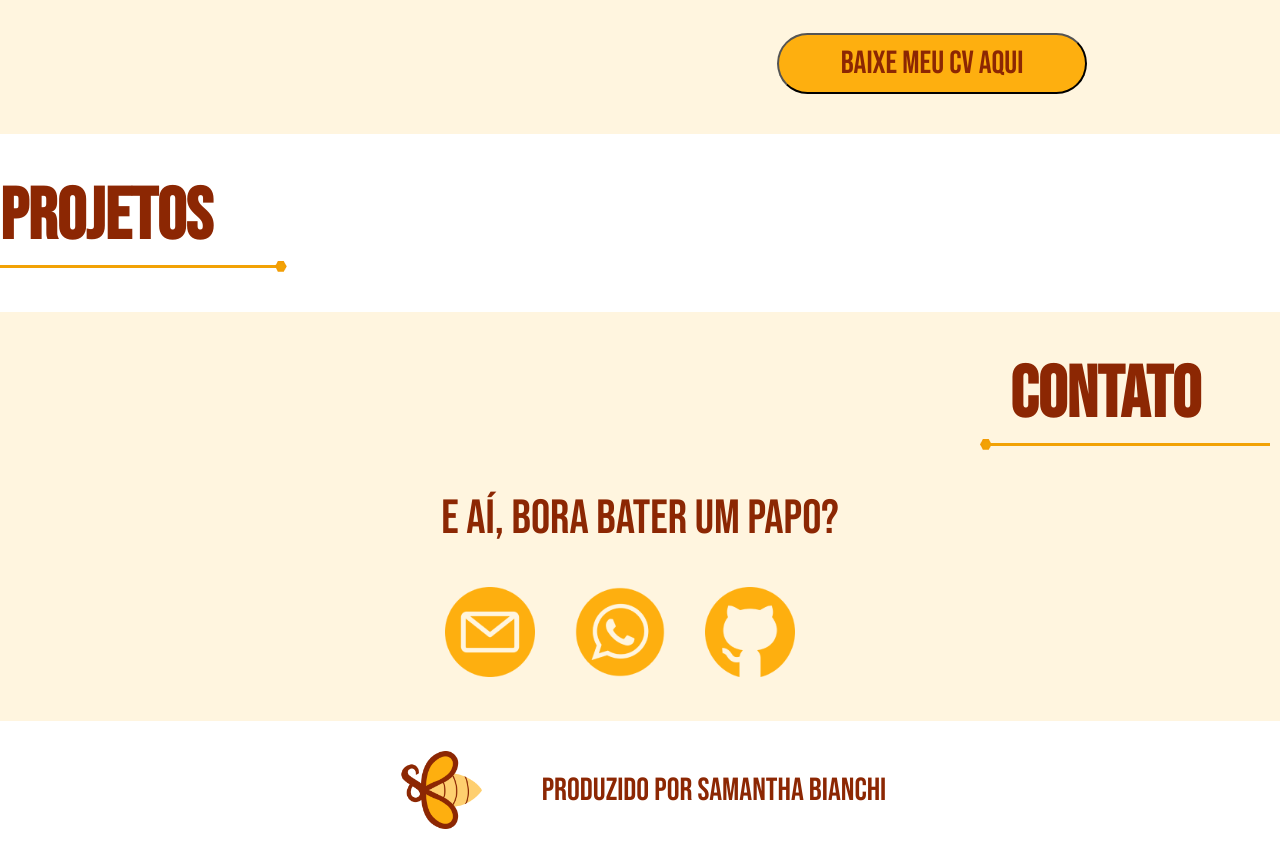
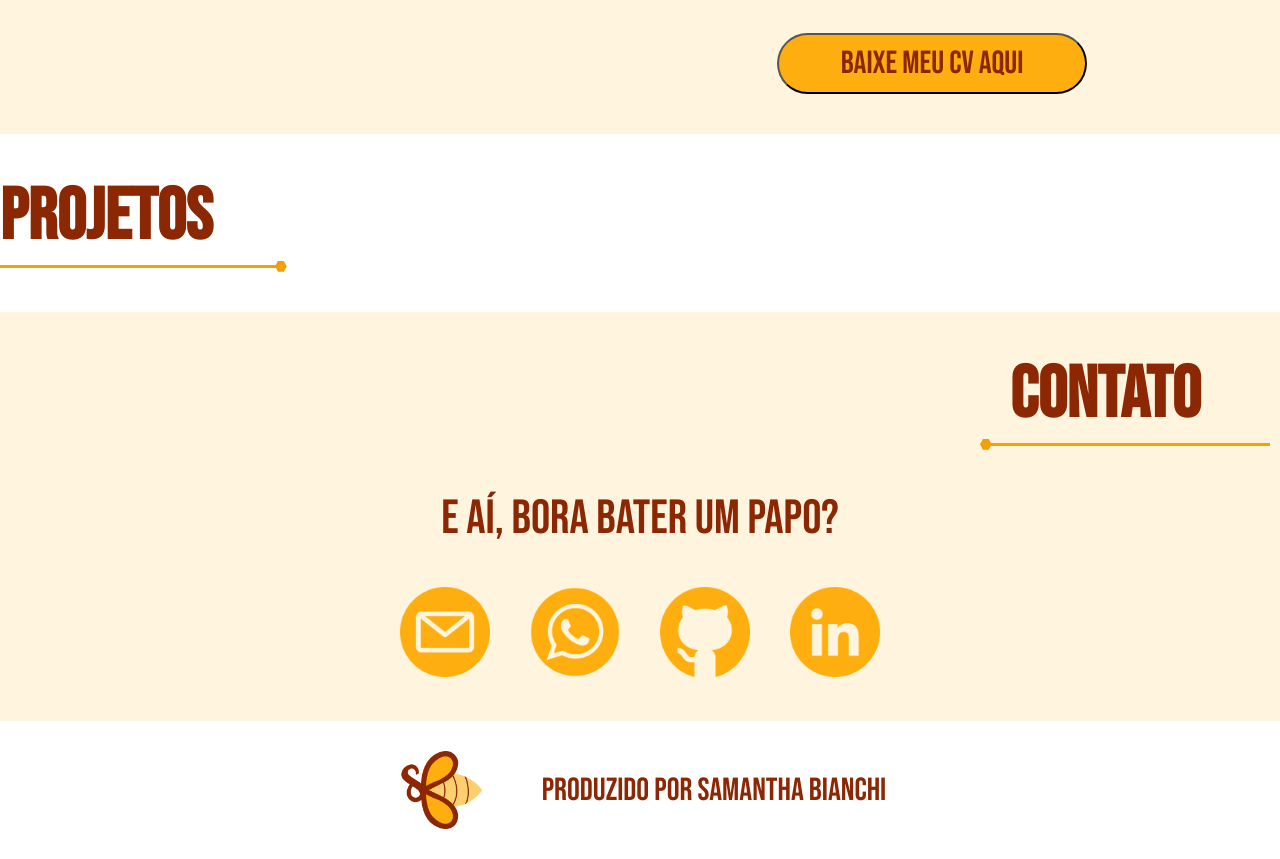
Before and after one commit to SahBianchi/portfolio, a plain HTML site: page index.html in a window 1280 px wide. Shown: the part 1530-2389 px from the top of the page. Drawn offline with Linux system fonts and the light colour scheme; the site is published under a folder, as on GitHub Pages, so addresses that start at the root find nothing.

Commit message:
corrigindo caminho de imagem

```diff
--- a/index.html
+++ b/index.html
@@ -123,7 +123,7 @@
                     </a>
 
                     <a href="https://www.linkedin.com/in/sahbianchi/" target="_blank">
-                        <img src="/src/linkedin.png" alt="" class="imgIcones">
+                        <img src="./src/linkedin.png" alt="" class="imgIcones">
                     </a>
                 </div>
             </div>
```
